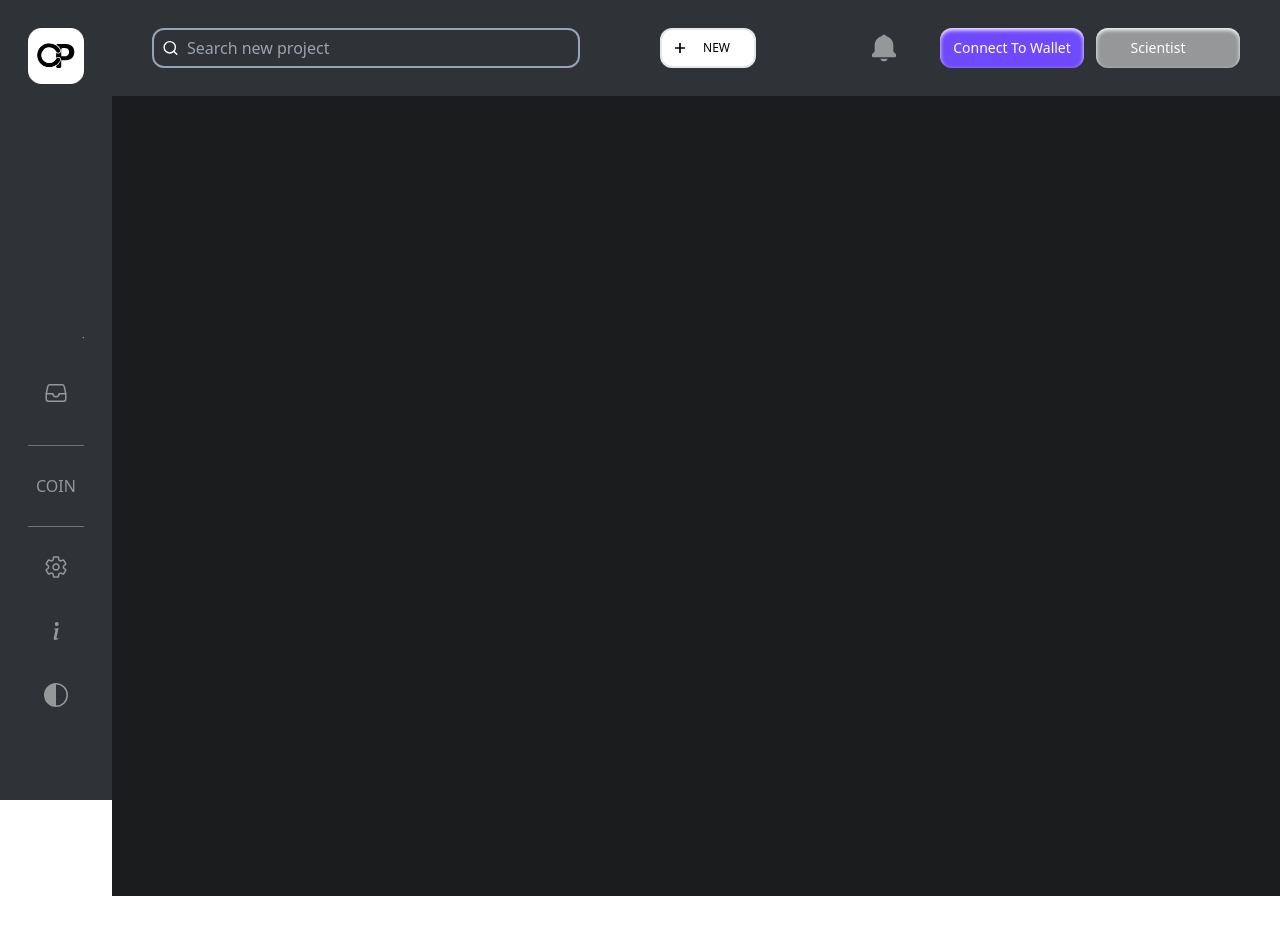
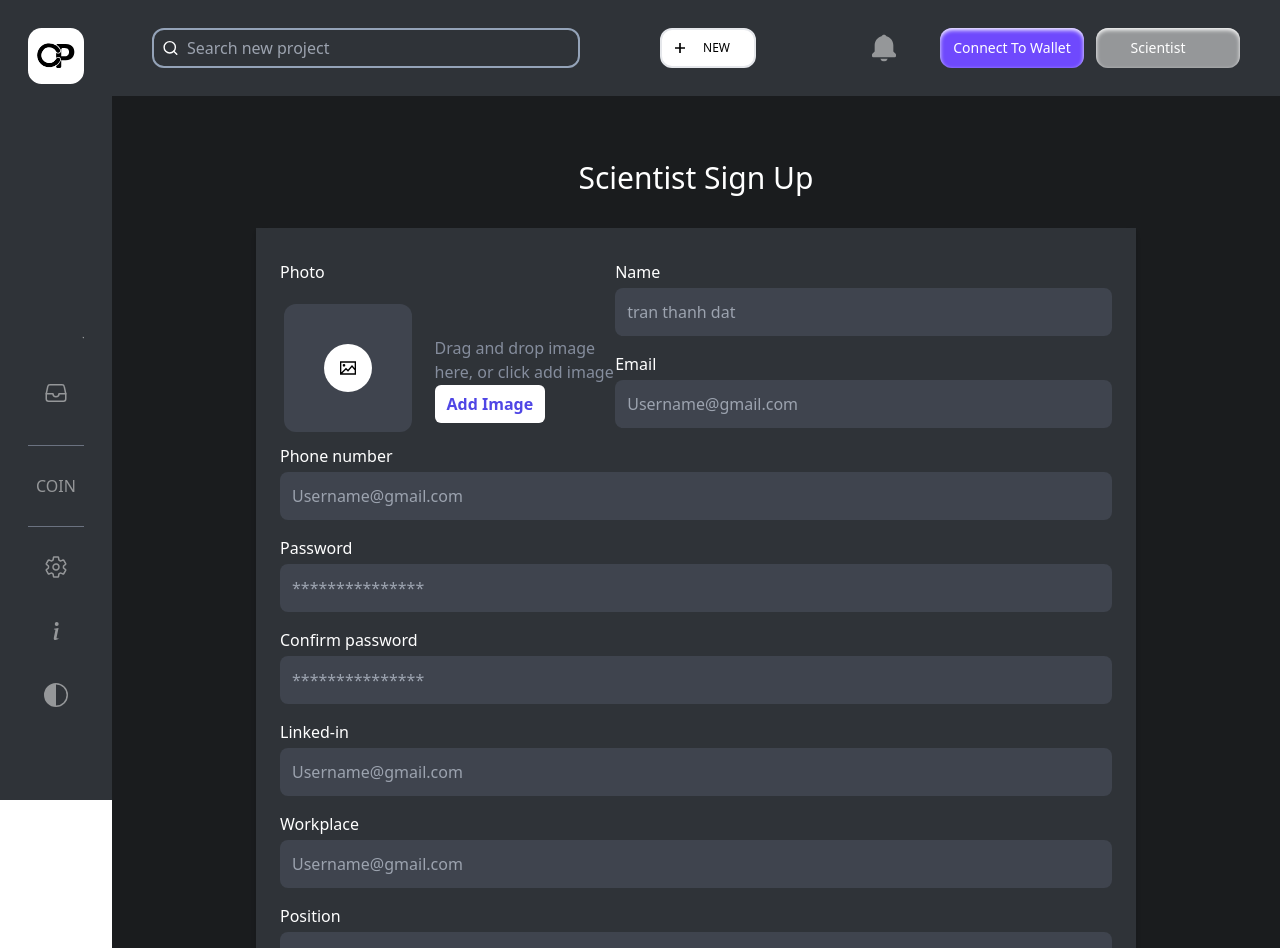
Before and after one commit to tung0101/scientist, a React (Create React App) app: page /sign-up in a window 1280 px wide. Shown: the top 948 px of the page. Before the commit the page ends 896 px from the top, so only its background shows below. Built offline with nearby package versions, Linux system fonts and the light colour scheme; some icons are missing.

Commit message:
update sign-up

```diff
--- a/package.json
+++ b/package.json
@@ -16,6 +16,7 @@
     "react-icons": "^4.11.0",
     "react-router-dom": "^6.18.0",
     "react-scripts": "5.0.1",
+    "vite": "^4.5.0",
     "web-vitals": "^2.1.4"
   },
   "scripts": {
--- a/src/App.js
+++ b/src/App.js
@@ -12,6 +12,7 @@ import Connect from "./components/Connect";
 import { Route, Routes, useLocation } from "react-router-dom";
 import DetailScientist from "./pages/DetailScientist";
 import DashboardScientist from "./pages/DashboardScientist";
+import SignUp from "./pages/signup";
 import "./index.css";
 
 const App = () => {
@@ -57,6 +58,7 @@ const App = () => {
               <Route path="/messages" element={<Messages />} />
               <Route path="/connect" element={<Connect />} />
               <Route path="/connect/donate" element={<Connect />} />
+              <Route path="/sign-up" element={<SignUp />} />
             </Routes>
           </div>
         </div>
--- /dev/null
+++ b/src/pages/signup.jsx
@@ -0,0 +1,134 @@
+import { GrImage } from "react-icons/gr";
+
+function SignUp() {
+  return (
+    <div class=" bg-grey-lighter min-h-screen flex flex-col ">
+      <div class="container max-w-4xl mx-auto flex-1 flex flex-col items-center justify-center px-2 ">
+        <h1 class="text-3xl text-center pb-8 pt-6">Scientist Sign Up</h1>
+        {/* Form Photo - Name, Email*/}
+        <div class="bg-[#2F3338] px-6 py-8 shadow-md text-black w-full">
+          <div class=" flex ">
+            <div>
+              <p class="text-white pb-1 font-medium w-1">Photo</p>
+            </div>
+
+            <div class="flex w-2/5 ">
+              <div class="flex w-2/3 pt-11 ">
+                <div class="bg-[#3F444E] rounded-xl w-32 h-32 p-10">
+                  <div class="bg-white w-12 h-12 rounded-full p-4 ">
+                    <GrImage />
+                  </div>
+                </div>
+              </div>
+              <div className="flex w-4/5 pt-14 ">
+                <div className="">
+                  <div className="pt-5 mb-2 flex text-gray-600">
+                    <p className=" text-[#858D9D]">
+                      Drag and drop image here, or click add image
+                    </p>
+                  </div>
+                  <label
+                    htmlFor="file-upload"
+                    className="py-2 px-3 relative cursor-pointer rounded-md bg-white font-semibold text-indigo-600 focus-within:outline-none focus-within:ring-2 focus-within:ring-indigo-600 focus-within:ring-offset-2 hover:text-indigo-500"
+                  >
+                    <span>Add Image</span>
+                    <input
+                      id="file-upload"
+                      name="file-upload"
+                      type="file"
+                      className="sr-only"
+                    />
+                  </label>
+                </div>
+              </div>
+            </div>
+            <div class="w-3/5 ">
+              {/* Name */}
+              <p class="text-white pb-1 font-medium">Name</p>
+              <input
+                type="text"
+                class="block bg-[#3F444E] w-full p-3 rounded-lg mb-4"
+                name="Phone number"
+                placeholder="tran thanh dat"
+              />
+
+              {/* Email */}
+              <p class="text-white pb-1 font-medium">Email</p>
+              <input
+                type="text"
+                class="block bg-[#3F444E]  w-full p-3 rounded-lg mb-4"
+                name="Phone number"
+                placeholder="Username@gmail.com"
+              />
+            </div>
+          </div>
+          {/* Phone number */}
+          <p class="text-white pb-1 font-medium">Phone number</p>
+          <input
+            type="text"
+            class="block bg-[#3F444E]  w-full p-3 rounded-lg mb-4"
+            name="Phone number"
+            placeholder="Username@gmail.com"
+          />
+
+          {/* Password */}
+          <p class="text-white pb-1 font-medium">Password</p>
+          <input
+            type="password"
+            class="block bg-[#3F444E]  w-full p-3 rounded-lg mb-4"
+            name="Password"
+            placeholder="***************"
+          />
+
+          {/* Confirm password */}
+          <p class="text-white pb-1 font-medium">Confirm password </p>
+          <input
+            type="password"
+            class="block bg-[#3F444E]  w-full p-3 rounded-lg mb-4"
+            name="Confirm password"
+            placeholder="***************"
+          />
+
+          {/* Linked-in */}
+          <p class="text-white pb-1 font-medium">Linked-in</p>
+          <input
+            type="link"
+            class="block bg-[#3F444E]  w-full p-3 rounded-lg mb-4"
+            name="Link-in"
+            placeholder="Username@gmail.com"
+          />
+
+          {/* Workplace */}
+          <p class="text-white pb-1 font-medium">Workplace</p>
+          <input
+            type="text"
+            class="block bg-[#3F444E]  w-full p-3 rounded-lg mb-4"
+            name="Workplace"
+            placeholder="Username@gmail.com"
+          />
+
+          {/* Position */}
+          <p class="text-white pb-1 font-medium">Position</p>
+          <input
+            type="text"
+            class="block bg-[#3F444E]  w-full p-3 rounded-lg mb-4"
+            name="Position"
+            placeholder="Username@gmail.com"
+          />
+
+          <div class="flex text-white justify-center ">
+            <div className="mr-11  ">
+              <button class="bg-transparent hover:bg-indigo-600 text-white-700 font-semibold hover:text-white  border border-white color-white hover:border-transparent w-32 py-2 px-4 rounded-lg">
+                Cancel
+              </button>
+            </div>
+            <button class="bg-transparent hover:bg-indigo-600 text-white-700 font-semibold hover:text-white  border border-white color-white hover:border-transparent w-32 py-2 px-4 rounded-lg">
+              View more
+            </button>
+          </div>
+        </div>
+      </div>
+    </div>
+  );
+}
+export default SignUp;
```
Also changed, not shown: src/api/index.js (deleted), src/constants/index.js (deleted), 1 other file (tests, documents, lock files or other folders).
